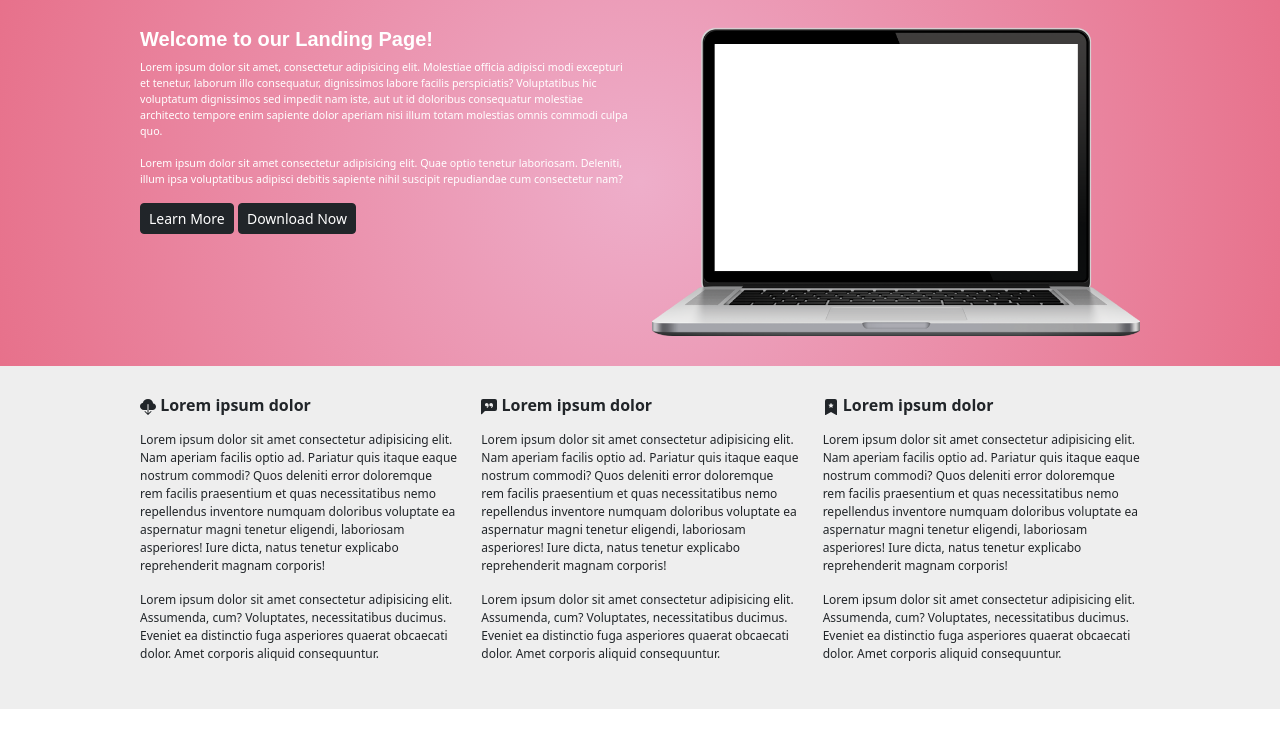
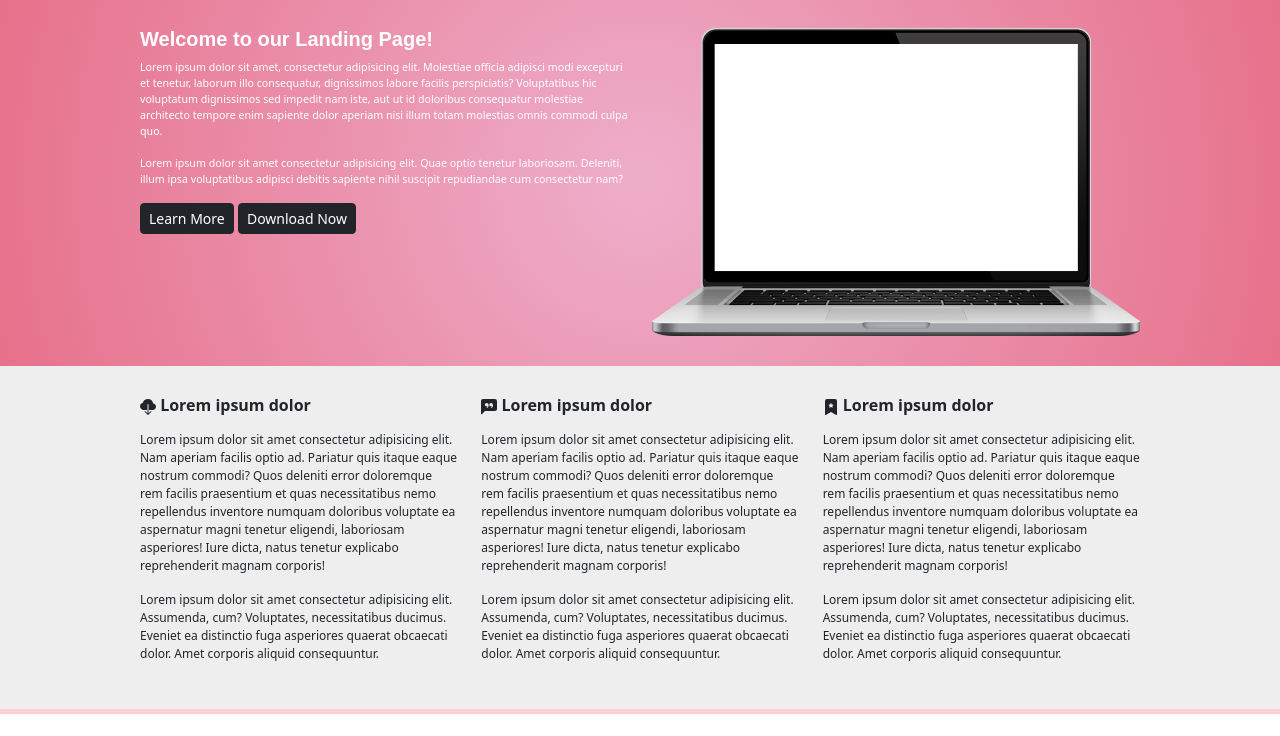
Before and after one commit to GIOTheCoder/bloom, a plain HTML site: page index.html in a window 1280 px wide. Shown: the part 59-795 px from the top of the page. Drawn offline with nearby package versions, Linux system fonts and the light colour scheme; a web font is replaced by a local one.

Commit message:
Changed border

```diff
--- a/css/style.css
+++ b/css/style.css
@@ -74,6 +74,7 @@ h2 {
 
 .content-section {
     background-color: rgb(238, 238, 238);
+    border-bottom: solid 5px rgb(255, 206, 214);
 
 }
 
```
